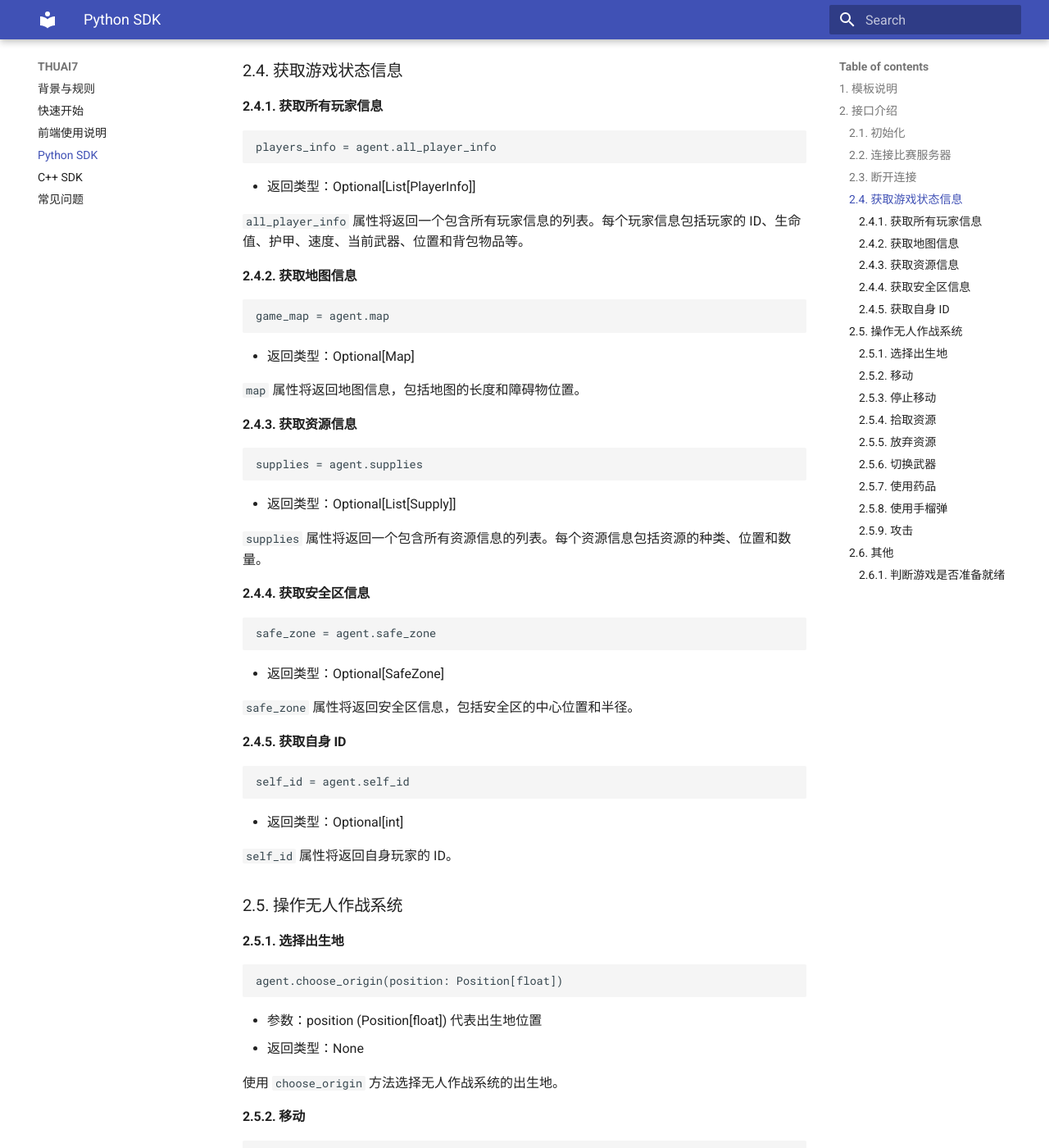
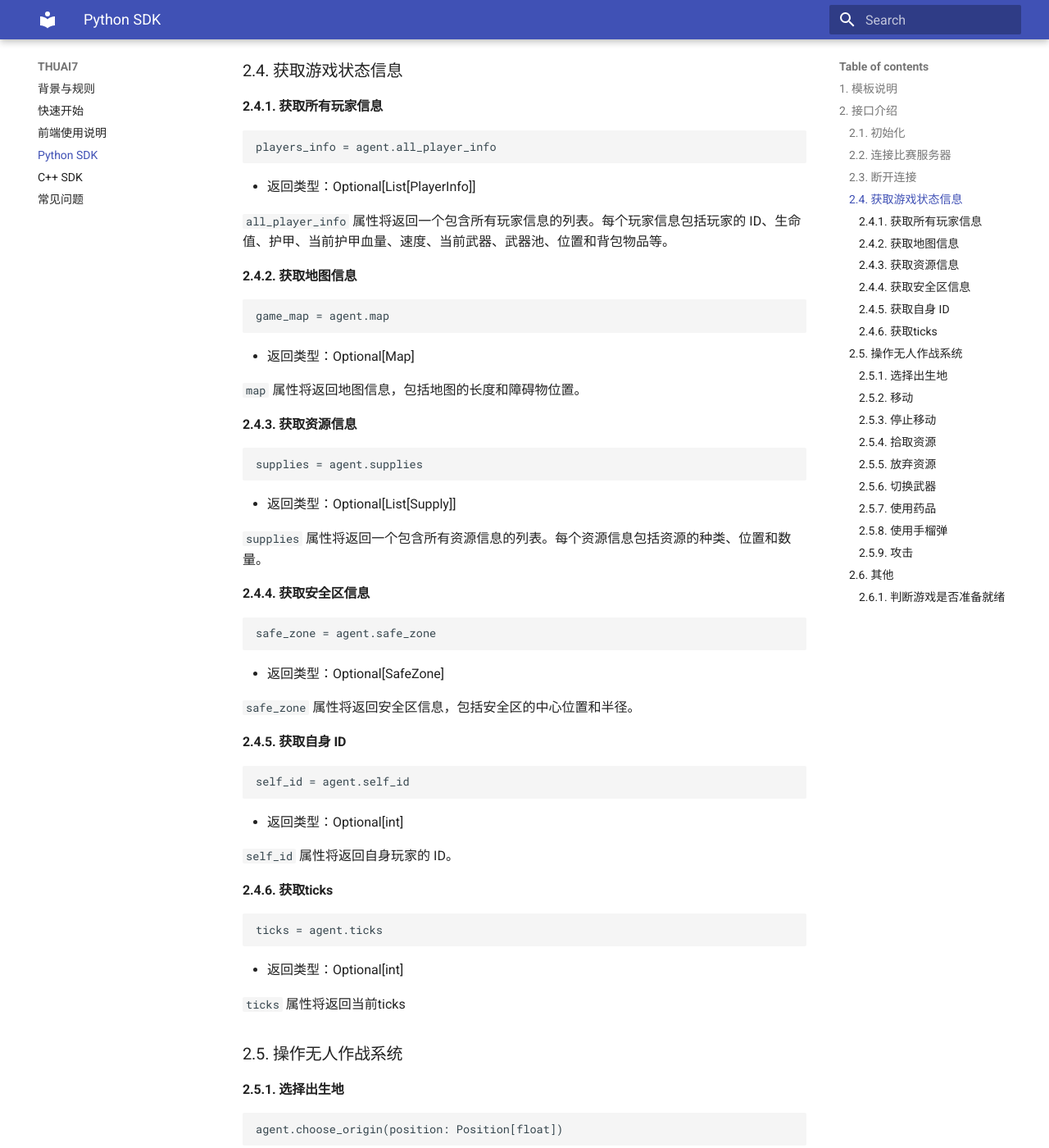
Before and after one commit to thuasta/thuai-7, an MkDocs documentation site: the page built from docs/python_sdk.md, in a window 1280 px wide and 1400 px high, scrolled down 1591 px. Shown: the whole window at 82% size. Built offline with MkDocs 1.6.1 and Material for MkDocs 9.7.7, drawn with Linux system fonts in a browser that asks for light colours.

Commit message:
Add current_armor_health、firearms_pool、ticks

````diff
--- a/docs/python_sdk.md
+++ b/docs/python_sdk.md
@@ -70,7 +70,7 @@ players_info = agent.all_player_info
 
 - 返回类型：Optional[List[PlayerInfo]]
 
-`all_player_info` 属性将返回一个包含所有玩家信息的列表。每个玩家信息包括玩家的 ID、生命值、护甲、速度、当前武器、位置和背包物品等。
+`all_player_info` 属性将返回一个包含所有玩家信息的列表。每个玩家信息包括玩家的 ID、生命值、护甲、当前护甲血量、速度、当前武器、武器池、位置和背包物品等。
 
 #### 2.4.2. 获取地图信息
 
@@ -111,6 +111,16 @@ self_id = agent.self_id
 - 返回类型：Optional[int]
 
 `self_id` 属性将返回自身玩家的 ID。
+
+#### 2.4.6. 获取ticks
+
+```python
+ticks = agent.ticks
+```
+
+- 返回类型：Optional[int]
+
+`ticks` 属性将返回当前ticks
 
 ### 2.5. 操作无人作战系统
 
````
